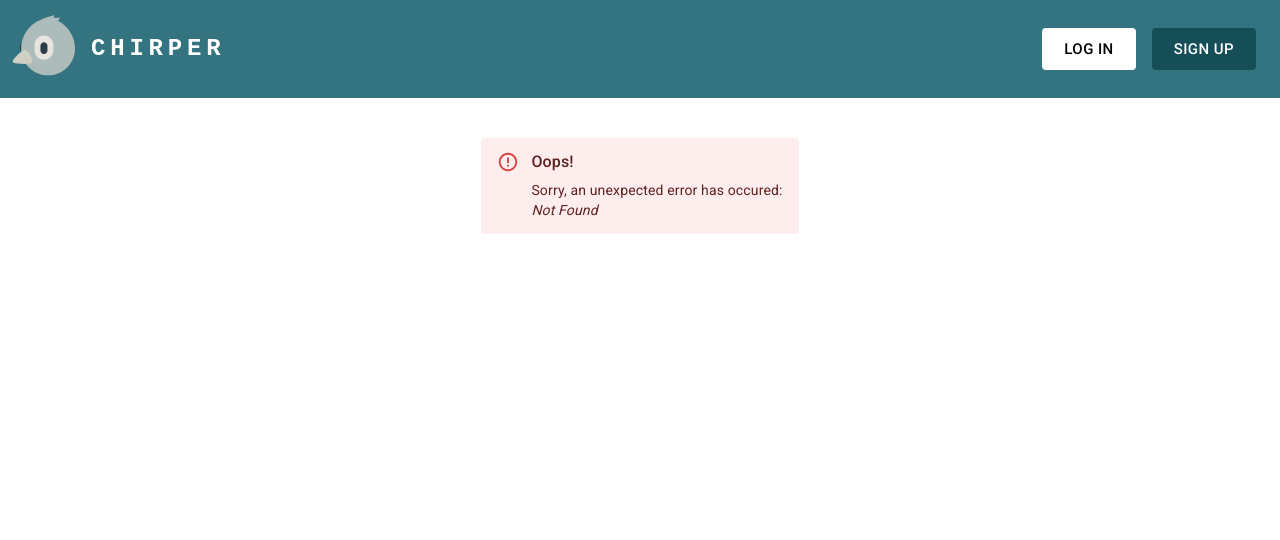
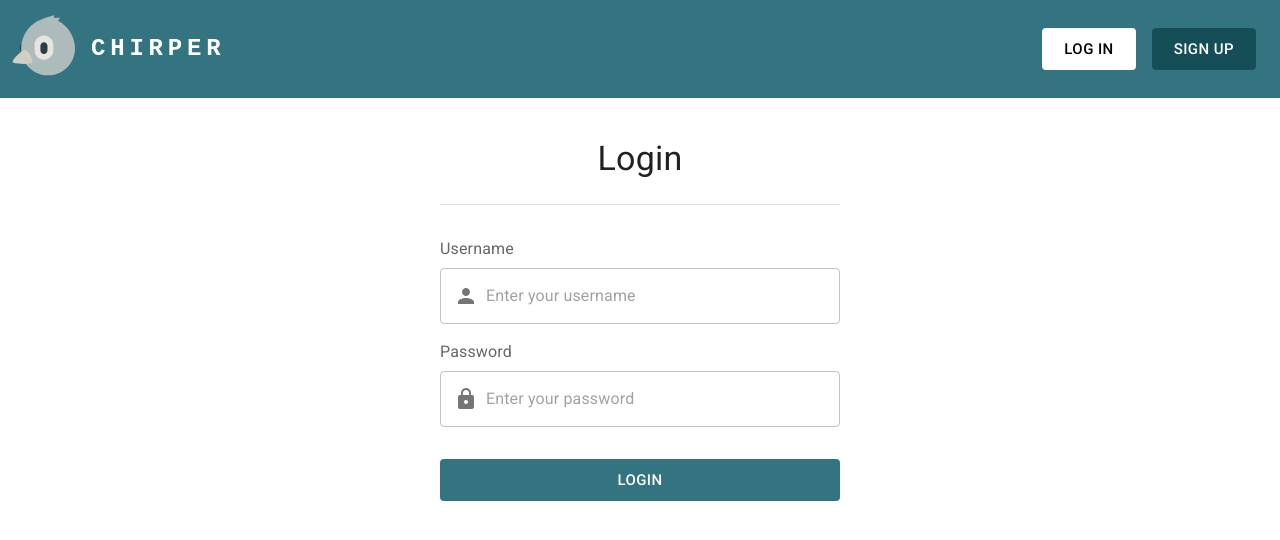
Before and after one commit to omerbank/chirper, a React (Vite) app in the folder frontend/chirper-client/: page /login in a window 1280 px wide. Before the commit this address had no page. Shown: the top 540 px of the page. Built offline with nearby package versions, Linux system fonts and the light colour scheme.

Commit message:
Add basic login page without functionality

```diff
--- a/frontend/chirper-client/package.json
+++ b/frontend/chirper-client/package.json
@@ -20,6 +20,7 @@
     "moment": "^2.30.1",
     "react": "^18.3.1",
     "react-dom": "^18.3.1",
+    "react-hook-form": "^7.53.0",
     "react-router-dom": "^6.26.1"
   },
   "devDependencies": {
--- a/frontend/chirper-client/src/components/Navbar/Navbar.tsx
+++ b/frontend/chirper-client/src/components/Navbar/Navbar.tsx
@@ -15,6 +15,7 @@ export const Navbar = () => {
           CHIRPER
         </Typography>
         <Box className={classes.buttons}>
+          <Link to="login">
             <Button
               variant="contained"
               size="large"
@@ -23,6 +24,7 @@ export const Navbar = () => {
             >
               Log in
             </Button>
+          </Link>
           <Button
             variant="contained"
             size="large"
--- a/frontend/chirper-client/src/router.tsx
+++ b/frontend/chirper-client/src/router.tsx
@@ -4,6 +4,7 @@ import ErrorPage from './views/ErrorPage';
 import Home from './views/Home';
 import PostPage from './views/PostPage';
 import { loader as postPageLoader } from './views/PostPage/utils';
+import Login from './views/Login';
 
 export const router = createBrowserRouter([
   {
@@ -17,6 +18,10 @@ export const router = createBrowserRouter([
         element: <PostPage />,
         loader: postPageLoader,
       },
+      {
+        path: 'login',
+        element: <Login />,
+      },
     ],
   },
 ]);
--- /dev/null
+++ b/frontend/chirper-client/src/views/Login/Login.tsx
@@ -0,0 +1,64 @@
+import {
+  Box,
+  Button,
+  Divider,
+  FormControl,
+  FormLabel,
+  Grid,
+  InputAdornment,
+  TextField,
+  Typography,
+} from '@mui/material';
+import { useStyles } from './styles';
+import PersonIcon from '@mui/icons-material/Person';
+import LockIcon from '@mui/icons-material/Lock';
+
+export const Login = () => {
+  const classes = useStyles();
+
+  return (
+    <Grid container direction="column" alignItems="center" gap={3}>
+      <Typography variant="h4">Login</Typography>
+      <Box className={classes.fieldsAndSubmit}>
+        <Divider />
+        <Box className={classes.inputFields}>
+          <FormControl className={classes.inputField}>
+            <FormLabel>Username</FormLabel>
+            <TextField
+              placeholder="Enter your username"
+              InputProps={{
+                startAdornment: (
+                  <InputAdornment position="start">
+                    <PersonIcon></PersonIcon>
+                  </InputAdornment>
+                ),
+              }}
+            />
+          </FormControl>
+          <FormControl className={classes.inputField}>
+            <FormLabel>Password</FormLabel>
+            <TextField
+              type="password"
+              placeholder="Enter your password"
+              InputProps={{
+                startAdornment: (
+                  <InputAdornment position="start">
+                    <LockIcon></LockIcon>
+                  </InputAdornment>
+                ),
+              }}
+            />
+          </FormControl>
+        </Box>
+        <Button
+          variant="contained"
+          size="large"
+          className={classes.submitBtn}
+          disableElevation
+        >
+          Login
+        </Button>
+      </Box>
+    </Grid>
+  );
+};
--- /dev/null
+++ b/frontend/chirper-client/src/views/Login/index.ts
@@ -0,0 +1,3 @@
+import { Login } from './Login';
+
+export default Login;
--- /dev/null
+++ b/frontend/chirper-client/src/views/Login/styles.ts
@@ -0,0 +1,31 @@
+import { useTheme } from '@mui/material';
+import { css } from '@emotion/css';
+
+export const useStyles = () => {
+  const theme = useTheme();
+
+  return {
+    fieldsAndSubmit: css({
+      width: 400,
+      display: 'flex',
+      flexDirection: 'column',
+      gap: theme.spacing(4),
+    }),
+    inputFields: css({
+      display: 'flex',
+      flexDirection: 'column',
+      gap: theme.spacing(2),
+    }),
+    inputField: css({
+      display: 'flex',
+      flexDirection: 'column',
+      gap: theme.spacing(1),
+    }),
+    submitBtn: css({
+      backgroundColor: '#347380',
+      ':hover': {
+        backgroundColor: '#2c626d',
+      },
+    }),
+  };
+};
```
Also changed, not shown: 1 other file (tests, documents, lock files or other folders). Lines whose indentation alone changed are shown as unchanged.
